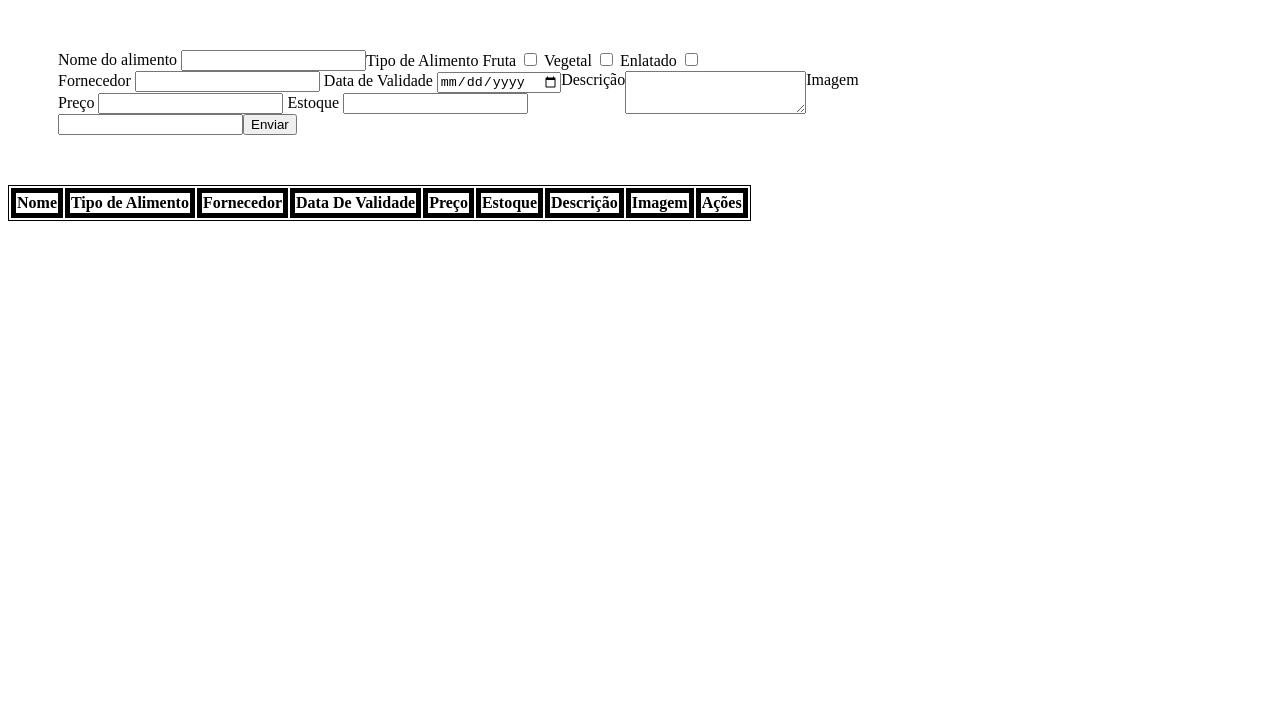
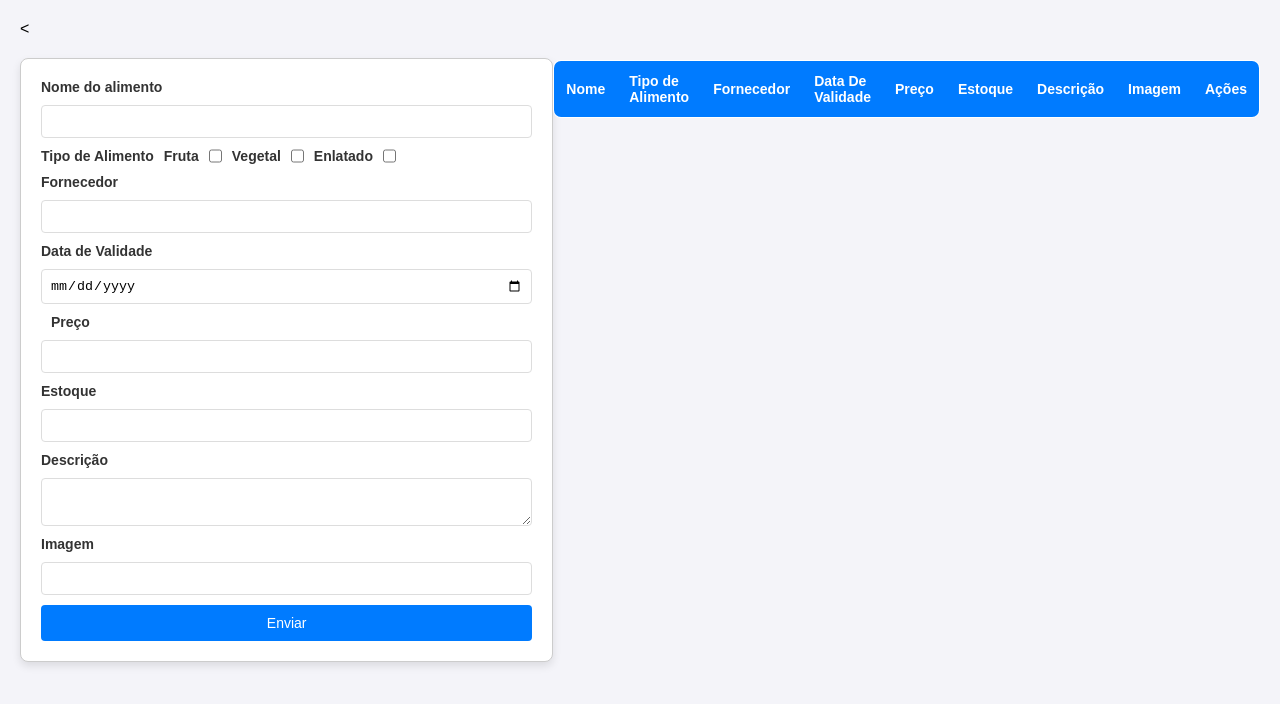
Before and after one commit to GilsonJunio/Desafio-Alimentos, a plain HTML site: page index.html in a window 1280 px wide. Drawn offline with Linux system fonts and the light colour scheme; no server answers.

Commit message:
estilizei pra ficar fofo

```diff
--- a/index.html
+++ b/index.html
@@ -7,6 +7,7 @@
 	<title></title>
 </head>
 <body>
+	<div class="container"><
 	<main class="caixaDeInputs">
 		<div class="dados">
 			<label>Nome do alimento</label>
@@ -38,8 +39,8 @@
 			<textarea name="descricao"></textarea>
 			<label>Imagem</label>
 				<input type="url" name="imagem">
+		<button name="enviar">Enviar</button>
 		</div>
-		<button name="enviar">Enviar</button>
 	</main>
 	<table>
 		<th>Nome</th>
@@ -52,6 +53,8 @@
 		<th>Imagem</th>
 		<th class="acoes">Ações</th>
 	</table>
+	</div>
 	<script type="text/javascript" src="script.js"></script>
+
 </body>
 </html>
--- a/script.js
+++ b/script.js
@@ -45,7 +45,7 @@ testar isso posteriormente
 
 */
 
-const address = "http://localhost:6000"
+const address = "http://localhost:8000"
 const servicos = {
 	enviar:"/enviarAlimentos",
 	buscar:"/buscarAlimentos",
@@ -415,6 +415,7 @@ function Habilitar_Edicao(Botao_Clicado){
 
 		Editar_Dados(campos)
 		const Botao_Enviar = document.createElement('button')
+		//location.reload()
 	})
 }
 
@@ -505,7 +506,7 @@ async function Enviar_Dados(dadosFornecidos,tipoDeAlimento){
 }
 
 async function Editar_Dados(dados){
-	const req = await fetch('http://localhost:6000/editarAlimentos',{
+	const req = await fetch(address+servicos.editar,{
 		method:'PUT',
 		headers:{'Content-Type':'Application/JSON'},
 		body:JSON.stringify({
--- a/style.css
+++ b/style.css
@@ -1,3 +1,4 @@
+/*
 table{
 	border: 1px solid;
 }
@@ -32,3 +33,116 @@ main.caixaDeInputs:nth-child(3){
 .dados label{
 
 }
+*/
+* {
+    box-sizing: border-box;
+    margin: 0;
+    padding: 0;
+}
+
+body {
+    font-family: Arial, sans-serif;
+    background-color: #f4f4f9;
+    display: flex;
+    justify-content: center;
+    align-items: flex-start;
+    min-height: 100vh;
+    padding: 20px;
+}
+
+.container {
+    width: 80%;
+    max-width: 1000px;
+    display: flex;
+    flex-direction: column;
+    gap: 20px;
+}
+
+/* Formulário */
+.caixaDeInputs {
+    display: flex;
+    flex-direction: column;
+    gap: 10px;
+    padding: 20px;
+    background-color: #ffffff;
+    border: 1px solid #ccc;
+    border-radius: 8px;
+    box-shadow: 0 4px 8px rgba(0, 0, 0, 0.1);
+}
+
+.dados {
+    display: flex;
+    flex-wrap: wrap;
+    gap: 10px;
+}
+
+label {
+    font-size: 14px;
+    font-weight: bold;
+    color: #333;
+}
+
+input[type="text"], input[type="number"], input[type="date"], input[type="url"], textarea {
+    width: 100%;
+    padding: 8px;
+    border: 1px solid #ddd;
+    border-radius: 4px;
+}
+
+.button-container {
+    display: flex;
+    justify-content: center;
+    margin-top: 10px;
+}
+
+button[name="enviar"] {
+    padding: 10px 20px;
+    font-size: 14px;
+    color: #fff;
+    background-color: #007bff;
+    border: none;
+    border-radius: 4px;
+    cursor: pointer;
+    transition: background-color 0.3s ease;
+}
+
+button[name="enviar"]:hover {
+    background-color: #0056b3;
+}
+
+/* Tabela */
+table {
+    width: 100%;
+    border-collapse: collapse;
+    background-color: #ffffff;
+    border: 1px solid #ccc;
+    border-radius: 8px;
+    overflow: hidden;
+    margin-top: 40px;
+}
+
+th, td {
+    padding: 12px;
+    text-align: left;
+    font-size: 14px;
+    border-bottom: 1px solid #ddd;
+}
+
+th {
+    background-color: #007bff;
+    color: #ffffff;
+    font-weight: bold;
+}
+
+td {
+    color: #333;
+}
+
+td img {
+    max-width: 50px;
+    height: auto;
+}
+
+.acoes {
+    text-align: center;
+}
```
Also changed, not shown: back/index.js (+13 -1 lines), 1 other file.
